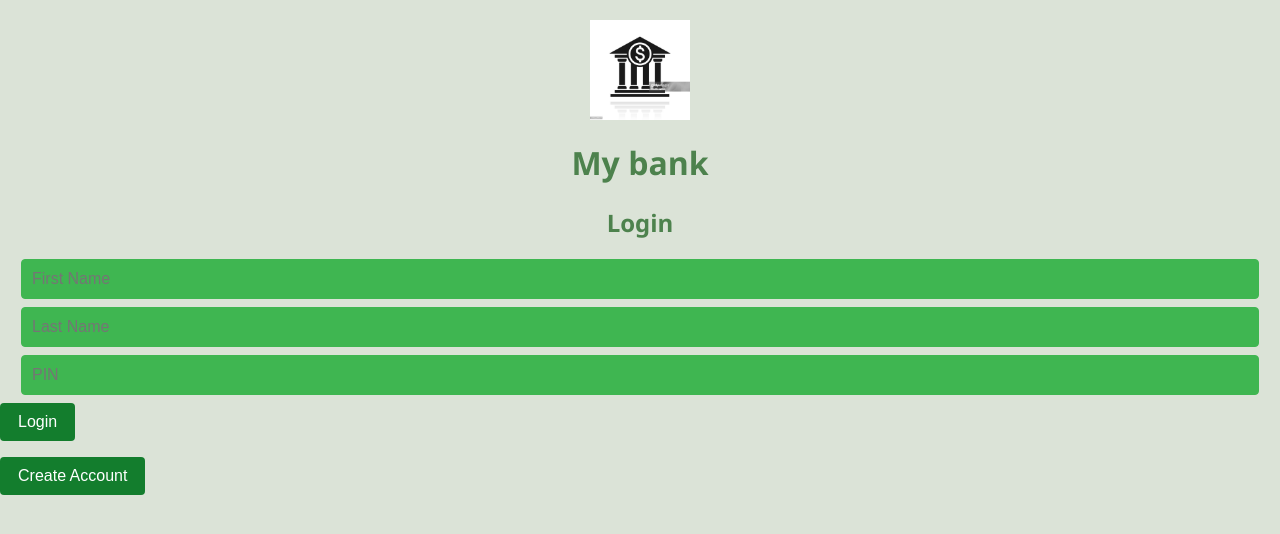
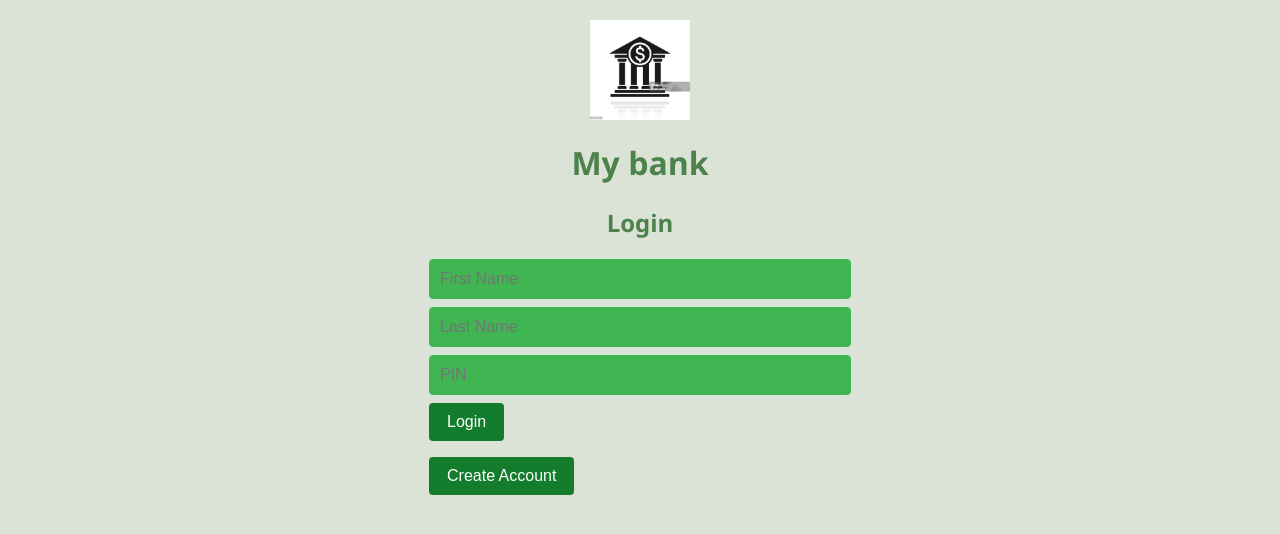
Before and after one commit to MatthewWulff/Capstone_Project, a React (Vite) app in the folder Frontend/vite-project/: page / in a window 1280 px wide. Shown: the top 534 px of the page. Built offline with nearby package versions, Linux system fonts and the light colour scheme; the HTML template or start-up script is replaced by a standard one.

Commit message:
some css fixes

```diff
--- a/Frontend/vite-project/src/pages/Login.jsx
+++ b/Frontend/vite-project/src/pages/Login.jsx
@@ -6,7 +6,7 @@ import api from "../api";
 
 export default function Login(){
 const[isUser, setIsUser] = useState(false)
-const[form, setForm] = useState({firstName:'', lastName: '', pin: '', phone:""})
+const[form, setForm] = useState({firstName:'', lastName: '', pin: ''})
 const[message, setMessage] = useState('')
 
 const navigate = useNavigate()
--- a/Frontend/vite-project/src/styles.css
+++ b/Frontend/vite-project/src/styles.css
@@ -1,9 +1,11 @@
 body{
+  display: flex;
+  justify-content: center;
   margin: 0;
   color: #000000;
   background:#dbe3d7;
   font-family: 'Segoe UI', Tahoma, Geneva, Verdana, sans-serif;
-  align-content: center;
+
 
 }
 
@@ -13,7 +15,7 @@ h1,h2,h3,h4{
 }
 input{
   display: block;
-  width: 95%;
+  width: 400px;
   padding: 10px;
   margin: 8px auto;
   border: 1px solid #3fb651;
@@ -23,14 +25,18 @@ input{
 }
 
 .container{
+
   max-width: 650px;
   margin: 40px auto;
   background: #fff;
   padding: 30px;
   border-radius: 12px;
   box-shadow: 0 4px 12px rgba(0,0,0,0.05);
+  justify-content: center;
+
 }
 button{
+
 margin: 8 px 5 px;
 padding:10px 18px;
 background: #137d2d;
@@ -39,7 +45,7 @@ border: none;
 border-radius: 4px;
 cursor: pointer;
 font-size: 1rem;
-transition: background 0.2 ease;}
+transition: background 0.5s ease;}
 
 button:hover{
   background:#f8f9fa;
```
Also changed, not shown: 1 other file (tests, documents, lock files or other folders).
